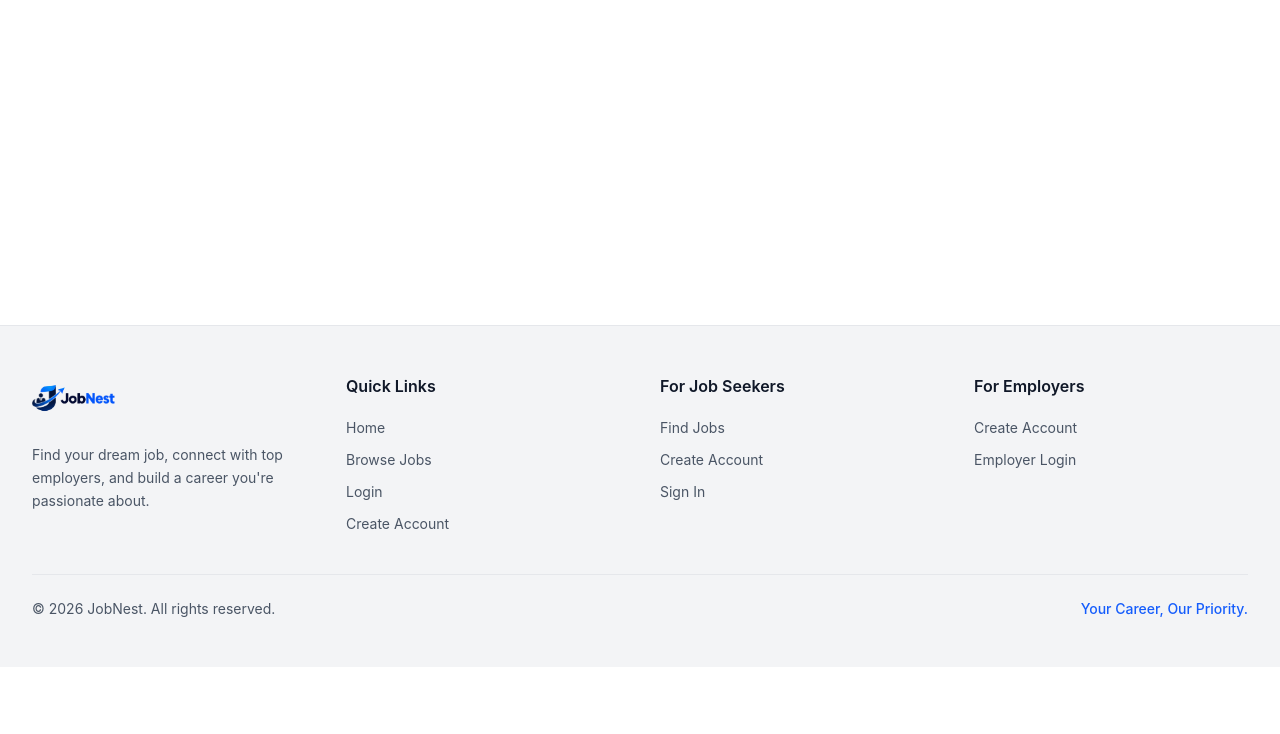
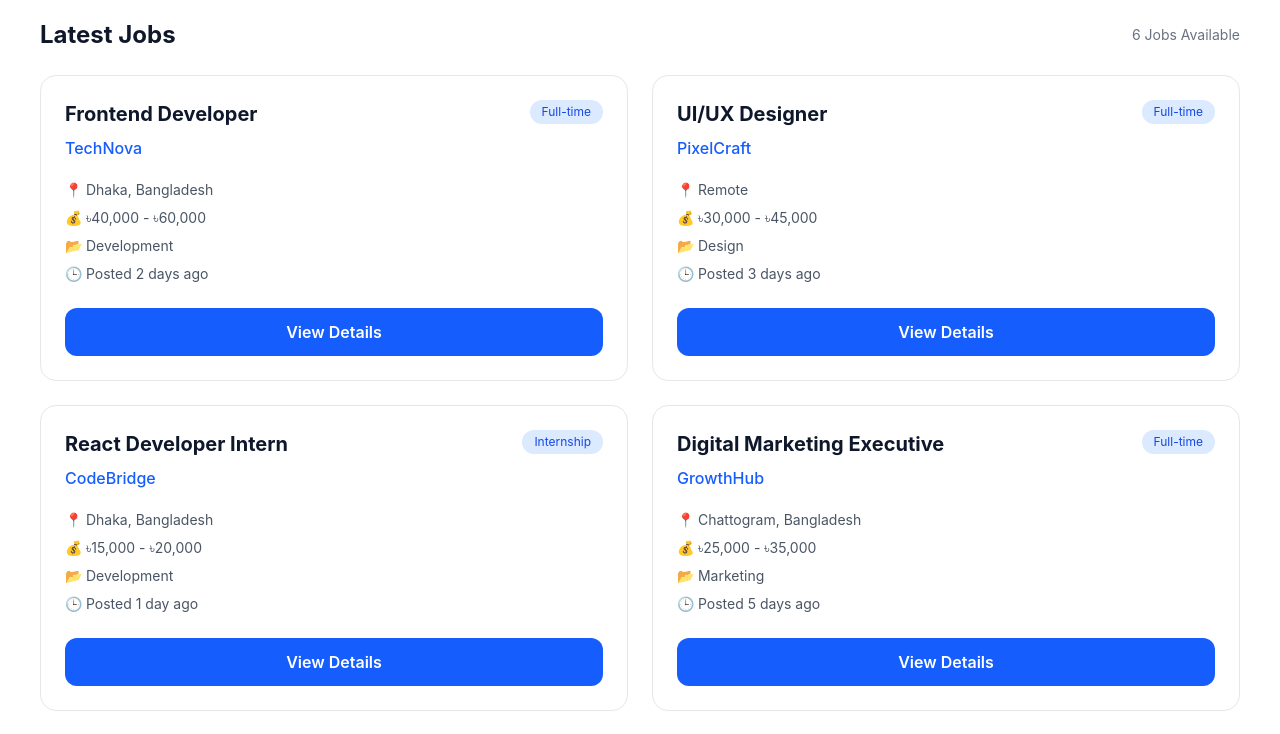
Before and after one commit to aljamiio/jobnest-job-portal, a React (Vite) app in the folder client/: page /jobs in a window 1280 px wide. Shown: the part 540-1274 px from the top of the page. Before the commit the page ends 1207 px from the top, so only its background shows below. Built offline with nearby package versions, Linux system fonts and the light colour scheme.

Commit message:
Add dynamic job cards with sample job data

```diff
--- a/client/src/pages/jobs/Jobs.jsx
+++ b/client/src/pages/jobs/Jobs.jsx
@@ -6,6 +6,69 @@ function Jobs() {
   const [location, setLocation] = useState('')
   const [category, setCategory] = useState('')
   const [jobType, setJobType] = useState('')
+
+  const jobs = [
+    {
+      id: 1,
+      title: 'Frontend Developer',
+      company: 'TechNova',
+      location: 'Dhaka, Bangladesh',
+      salary: '৳40,000 - ৳60,000',
+      type: 'Full-time',
+      category: 'Development',
+      posted: '2 days ago',
+    },
+    {
+      id: 2,
+      title: 'UI/UX Designer',
+      company: 'PixelCraft',
+      location: 'Remote',
+      salary: '৳30,000 - ৳45,000',
+      type: 'Full-time',
+      category: 'Design',
+      posted: '3 days ago',
+    },
+    {
+      id: 3,
+      title: 'React Developer Intern',
+      company: 'CodeBridge',
+      location: 'Dhaka, Bangladesh',
+      salary: '৳15,000 - ৳20,000',
+      type: 'Internship',
+      category: 'Development',
+      posted: '1 day ago',
+    },
+    {
+      id: 4,
+      title: 'Digital Marketing Executive',
+      company: 'GrowthHub',
+      location: 'Chattogram, Bangladesh',
+      salary: '৳25,000 - ৳35,000',
+      type: 'Full-time',
+      category: 'Marketing',
+      posted: '5 days ago',
+    },
+    {
+      id: 5,
+      title: 'Customer Support Executive',
+      company: 'SupportPro',
+      location: 'Remote',
+      salary: '৳20,000 - ৳30,000',
+      type: 'Part-time',
+      category: 'Customer Support',
+      posted: '4 days ago',
+    },
+    {
+      id: 6,
+      title: 'Backend Developer',
+      company: 'TechNova',
+      location: 'Dhaka, Bangladesh',
+      salary: '৳50,000 - ৳70,000',
+      type: 'Full-time',
+      category: 'Development',
+      posted: '6 days ago',
+    },
+  ]
 
   const handleSearch = (e) => {
     e.preventDefault()
@@ -69,7 +132,6 @@ function Jobs() {
               />
             </div>
 
-            {/* Job Category */}
             <div>
               <label className="block mb-2 text-sm font-semibold">
                 Job Category
@@ -90,7 +152,6 @@ function Jobs() {
               </select>
             </div>
 
-            {/* Job Type */}
             <div>
               <label className="block mb-2 text-sm font-semibold">
                 Job Type
@@ -133,6 +194,71 @@ function Jobs() {
 
         </form>
 
+        {/* Job Listings */}
+        <div className="mt-12">
+
+          <div className="flex items-center justify-between mb-6">
+            <h2 className="text-2xl font-bold">
+              Latest Jobs
+            </h2>
+
+            <span className="text-sm text-gray-500 dark:text-gray-400">
+              {jobs.length} Jobs Available
+            </span>
+          </div>
+
+          <div className="grid grid-cols-1 md:grid-cols-2 gap-6">
+
+            {jobs.map((job) => (
+              <div
+                key={job.id}
+                className="p-6 rounded-2xl border border-gray-200 dark:border-slate-800 bg-white dark:bg-slate-900 hover:shadow-lg transition duration-300"
+              >
+
+                <div className="flex justify-between items-start gap-4">
+
+                  <div>
+                    <h3 className="text-xl font-bold">
+                      {job.title}
+                    </h3>
+
+                    <p className="mt-2 text-blue-600 dark:text-blue-400 font-medium">
+                      {job.company}
+                    </p>
+                  </div>
+
+                  <span className="text-xs px-3 py-1 rounded-full bg-blue-100 dark:bg-blue-900/40 text-blue-700 dark:text-blue-300">
+                    {job.type}
+                  </span>
+
+                </div>
+
+                <div className="mt-5 space-y-2 text-sm text-gray-600 dark:text-gray-400">
+
+                  <p>📍 {job.location}</p>
+
+                  <p>💰 {job.salary}</p>
+
+                  <p>📂 {job.category}</p>
+
+                  <p>🕒 Posted {job.posted}</p>
+
+                </div>
+
+                <button
+                  type="button"
+                  className="mt-6 w-full py-3 rounded-xl bg-blue-600 hover:bg-blue-700 text-white font-semibold transition"
+                >
+                  View Details
+                </button>
+
+              </div>
+            ))}
+
+          </div>
+
+        </div>
+
       </div>
 
     </div>
```
